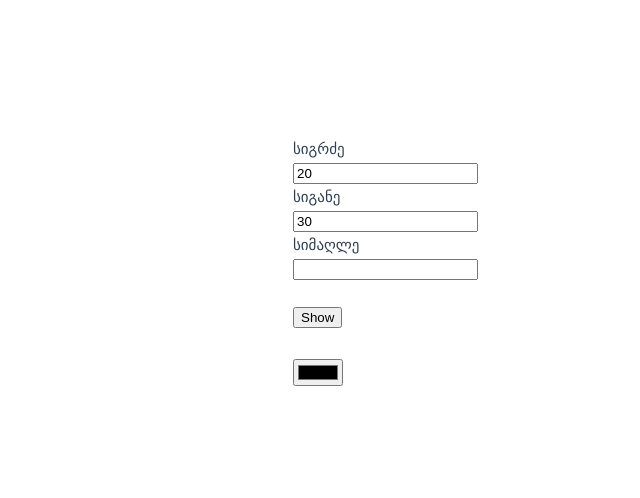
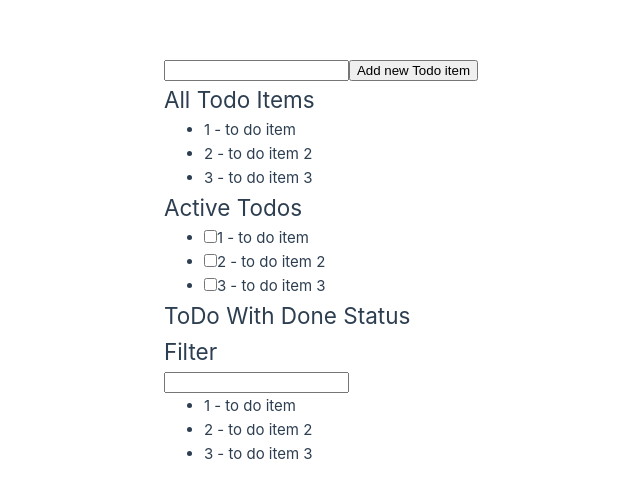
Before and after one commit to Astral15/js, a Vue app in the folder loveVue/: page / in a window 1280 px wide. Shown: the part 138-636 px from the top of the page, without its empty margins (162-802 px from the left). Built offline with nearby package versions, Linux system fonts and the light colour scheme.

Commit message:
davamate done statusi da filteri

```diff
--- a/loveVue/src/App.vue
+++ b/loveVue/src/App.vue
@@ -1,47 +1,74 @@
 <script>
-
+import ToDoList from './ToDoList.vue'
+import ToDoitemForm from './ToDoitemForm.vue'
 export default {
-  data() {
-    return {
-      width: 20,
-      height: 30,
-      simagle: null,
-      show: false
+    components: {
+        ToDoList ,
+        ToDoitemForm
+    },
+    data() {
+      return {
+        search: null,
+        todos: [
+          { id: 1, name: "to do item", done: false },
+          { id: 2, name: "to do item 2", done: false },
+          { id: 3, name: "to do item 3", done: false },
+        ]
+      }
+    },
+   methods: {
+    putNewItemIntoTodoList(data){
+      this.todos.push({
+        id: this.nextId,
+        name: data,
+        done: false
+      })
+    },
+    changeStatus(record){
+      let v = this.todos.find(item=> item.id === record.id)
+       v.done = !v.done
+    },
+    deleteItemFromTodoList(record){
+      let v = this.todos.find(item => item.id === record.id)
+      this.todos.splice(this.todos.indexOf(v), 1)
     }
-  },
-  computed: {
-    calculateSpace(){
-      return this.width * this.height
+   },
+   computed: {
+    nextId(){
+      return this.todos.length + 1
     },
-    calculateMoculoba(){
-      return this.calculateSpace * this.simagle
+    activeTodos(){
+      return this.todos.filter(value=> value.done === false)
+    },
+    doneTodos(){
+      return this.todos.filter(value=> value.done === true)
+    },
+    filteredTodos(){
+      return (this.search != null && this.search.length > 2)
+        ? this.todos.filter(value=> value.name.toLocaleLowerCase().includes(this.search.toLocaleLowerCase()))
+        : this.todos
     }
-  }
+   }
 }
-
 </script>
 
 <template>
-  <div>
-    <form>
-      <label>სიგრძე</label><br />
-      <input v-model="width" /><br />
+  <div class="container">
+    <div class="todos">
+      <ToDoitemForm @onSubmit="putNewItemIntoTodoList($event)"/>
+      <h2>All Todo Items</h2>
+      <ToDoList :data="todos"/>
 
-      <label>სიგანე</label><br />
-      <input v-model="height" /><br />
+      <h2>Active Todos</h2>
+      <ToDoList :changeStatus="true" :data="activeTodos" @onChangeStatus="changeStatus($event)"/>
 
-      <label>სიმაღლე</label><br />
-      <input v-model="simagle" /><br />
-    </form>
-    <br />
-    <button @click.prevent="show = !show">
-      <span v-if="!show">Show</span>
-      <span v-if="show">Hide</span>
-    </button>
-    <p v-if="show">ფართობი: {{ calculateSpace }}</p>
-    <p v-if="show">მოცულობა: {{ calculateMoculoba }}</p>
-    <br>
-    <div v-bind:style="{ width: width + 'px', height: height + 'px', backgroundColor: color } "></div>
-    <input type="color" v-model="color">
+      <h2>ToDo With Done Status</h2>
+      <ToDoList :canDelete="true" :data="doneTodos" @onDelete="deleteItemFromTodoList($event)" />
+    </div>
+    <div class="filter">
+      <h2>Filter</h2>
+      <input type="text" v-model="search"/>
+      <ToDoList :data="filteredTodos"/>
+    </div>
   </div>
 </template>
--- a/loveVue/src/List.vue
+++ /dev/null
@@ -1,41 +0,0 @@
-<script>
-export default{
-    props:{
-        data:{ type:Array, required:true}
-    },
-    methods:{
-      eventHandler: function(e){
-        e.preventDefault()
-        console.log(e.target.innerHTML, e.target.getAttribute('href'))
-        this.description=e.target.getAttribute('href')
-      }
-    },
-    data() {
-        return {description: ''}
-    },
-}
-</script>
-<template>
-    <ul>
-        <li  v-for="item in data" :key="item.id">
-            <a :href="item.description" @click.pervant="eventHandler">{{ item.title }} </a>
-        </li>
-    </ul>
-    <br>
-    <div>{{ description }}</div>
-</template>
-
-<style scoped>
-/* computed: , v-model , return show : false ,  <span v-for="!show"> show </span>  , @click  input type color */
- ul {
-    background-color: lightblue;
-    color: red;
- }
- ul li {
-    float: left;
-    margin: 20px;
- }
- div{
-    text-align: center;
- }
-</style>
--- /dev/null
+++ b/loveVue/src/ListItemComponent.vue
@@ -0,0 +1,25 @@
+<script>
+export default{
+    props: {
+        itemData: {type: Object, required: true},
+        renderCheckbox: {type: Boolean, required: true},
+        renderDeleteBtn: {type: Boolean, required: true}
+    },
+    methods: {
+        onChange() {
+            this.$emit('onChange', this.itemData)
+        },
+        onDelete() {
+            this.$emit('onDelete', this.itemData)
+        }
+    }
+}
+</script>
+
+<template>
+    <li>
+        <input v-if="renderCheckbox" type="checkbox" :checked="itemData.done" @change="onChange">
+        <label>{{ itemData.id }} - {{ itemData.name }}</label>
+        <button v-if="renderDeleteBtn" @click="onDelete">Delete</button>
+    </li>
+</template>
--- /dev/null
+++ b/loveVue/src/ToDoList.vue
@@ -0,0 +1,35 @@
+<script>
+import Listitem from './ListItemComponent.vue'
+export default{
+    props:{
+        data: {type: Array, required: true},
+        changeStatus: {type: Boolean, required: false, default: false},
+        canDelete: {type: Boolean, required: false, default: false}
+    },
+    methods:{
+        changeDoneStatus(item) {
+            this.$emit('onChangeStatus' , item)
+        },
+        deleteRecord(item) {
+            this.$emit('onDelete', item)
+        }
+    },
+    components: {
+    Listitem
+}
+}
+</script>
+
+<template>
+    <ul>
+        <Listitem
+            v-for="item in data"
+            :key="item.index"
+            :itemData="item"
+            :renderCheckbox="changeStatus"
+            :renderDeleteBtn="canDelete"
+            @onChange="changeDoneStatus($event)"
+            @onDelete="deleteRecord($event)"
+        />
+    </ul>
+</template>
--- /dev/null
+++ b/loveVue/src/ToDoitemForm.vue
@@ -0,0 +1,22 @@
+<script>
+export default{
+   data() {
+      return {
+         itemName: null
+      }
+   },
+   methods: {
+      submitForm() {
+         this.$emit('onSubmit', this.itemName)
+         this.itemName = null
+      }
+   }
+}
+</script>
+
+<template>
+   <form @submit.prevent="submitForm">
+      <input v-model="itemName" />
+      <button type="submit">Add new Todo item</button>
+   </form>
+</template>
```
Also changed, not shown: loveVue/src/input.vue (deleted, +0 -13 lines), loveVue/src/Listitem.vue (deleted), loveVue/src/SubmmitButton.vue (deleted).
